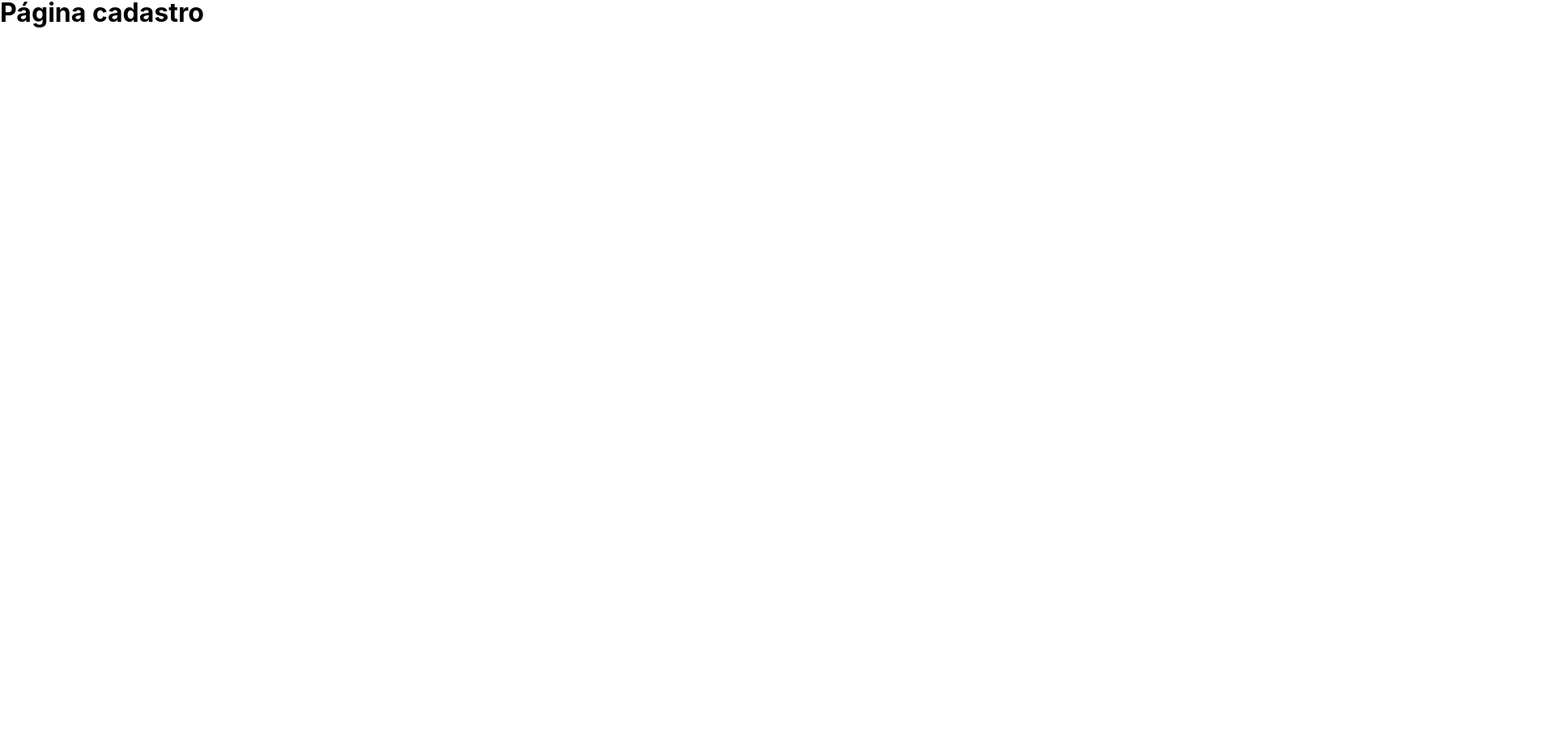
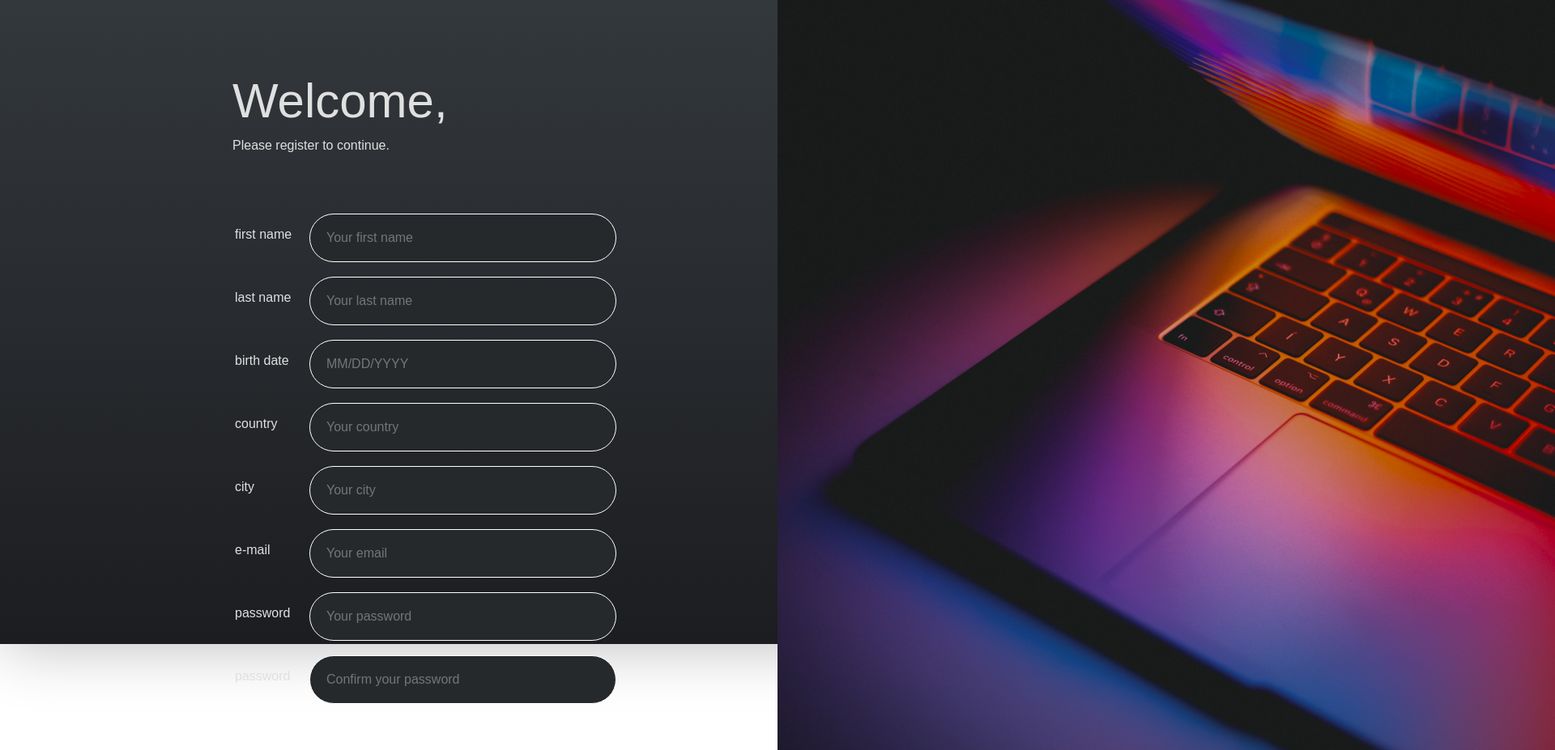
Before and after one commit to isabeckmann/weekly-planner, a React (Create React App) app in the folder task/: page /signup in a window 1280 px wide. Shown: the part 4-931 px from the top of the page at 81% size, 1920 px wide, since content can reach past the window. Before the commit the page ends 800 px from the top, so only its background shows below. Built offline with nearby package versions, Linux system fonts and the light colour scheme.

Commit message:
visual tela login e cadastro

```diff
--- a/task/src/pages/LogIn/index.js
+++ b/task/src/pages/LogIn/index.jsx
@@ -11,7 +11,14 @@ export default function LogIn() {
     <>
       <div className="content">
         <div className="login">
+          <h1 className="title">Welcome,</h1>
+          <p className="text">
+            To continue browsing safely, log in to the network.
+          </p>
+          <h3 className="login-text">Login</h3>
+
           <form>
+            <div>
               <input
                 className="write"
                 type="text"
@@ -27,6 +34,7 @@ export default function LogIn() {
                 value={password}
                 onChange={(e) => setPassword(e.target.value)}
               />
+            </div>
 
             <input className="button" type="submit" value="Log in" />
           </form>
--- a/task/src/pages/LogIn/login.css
+++ b/task/src/pages/LogIn/login.css
@@ -2,6 +2,61 @@
   margin: 0;
   padding: 0;
   box-sizing: border-box;
+}
+
+.title,
+.titleS {
+  position: absolute;
+  width: 273px;
+  height: 75px;
+  left: 287px;
+  font-family: "Mulish", sans-serif;
+  font-style: normal;
+  font-weight: 400;
+  font-size: 60px;
+  color: #e0e0e0;
+}
+
+.title {
+  top: 197px;
+}
+
+.titleS {
+  top: 94px;
+}
+
+.text,
+.textS {
+  position: absolute;
+  width: 301px;
+  height: 52px;
+  left: 287px;
+  font-family: "Mulish", sans-serif;
+  font-style: normal;
+  font-weight: 400;
+  font-size: 16px;
+  color: #e0e0e0;
+}
+
+.text {
+  top: 290px;
+}
+
+.textS {
+  top: 175px;
+}
+
+.login-text {
+  position: absolute;
+  width: 77px;
+  height: 38px;
+  left: 287px;
+  top: 477px;
+  font-family: "Mulish", sans-serif;
+  font-style: normal;
+  font-weight: 400;
+  font-size: 30px;
+  color: #e0e0e0;
 }
 
 .content {
@@ -34,27 +89,22 @@
 }
 
 .login {
-  width: 960px;
-  height: 100vh;
   display: flex;
   justify-content: left;
   align-items: center;
   margin-left: 285px;
+  margin-top: 333px;
 }
 
-form {
-  display: flex;
-  justify-content: center;
-  align-items: center;
-  flex-direction: column;
-  gap: 33px;
-  margin-top: 247px;
+.form {
+  position: relative;
+  margin-top: 32px;
 }
 
-.write {
+.write,
+.writeS {
   width: 379px;
   height: 60px;
-  left: 285px;
   background: #26292c;
   border: 1px solid #ffffff;
   border-radius: 50px;
@@ -63,14 +113,26 @@ form {
   font-style: normal;
   font-weight: 400;
   font-size: 16px;
-  line-height: 20px;
   color: #e0e0e0;
+  display: flex;
+  justify-content: center;
+  align-items: center;
+  flex-direction: column;
 }
 
-.button {
-  width: 379px;
+.write {
+  margin-top: 33px;
+}
+
+.writeS {
+  margin-top: 18px;
+  left: 366px;
+}
+
+.button,
+.buttonRegister {
   height: 67px;
-  top: 115px;
+  margin-top: 115px;
   background: linear-gradient(90deg, #ff2d04 0%, #c13216 100%);
   box-shadow: inset 5px 5px 15px rgba(0, 0, 0, 0.15);
   border-radius: 50px;
@@ -80,4 +142,48 @@ form {
   font-weight: 500;
   color: #fff;
   text-align: center;
+  cursor: pointer;
 }
+
+.button {
+  width: 379px;
+}
+
+.buttonRegister {
+  width: 471px;
+  margin-left: -90px;
+}
+
+.btn {
+  margin-top: -56px;
+}
+
+.signup {
+  margin-top: 250px;
+  margin-left: 17px;
+}
+
+.text-container {
+  width: 75px;
+  height: 559px;
+  display: flex;
+  flex-direction: column;
+  gap: 60px;
+  margin: 285px 0 0 290px;
+}
+
+.text-container div {
+  width: 75px;
+  height: 559px;
+  display: flex;
+  flex-direction: column;
+  margin: 0;
+}
+
+.text-container p {
+  font-family: "Mulish", sans-serif;
+  font-style: normal;
+  font-weight: 400;
+  font-size: 16px;
+  color: #e0e0e0;
+}
--- a/task/src/pages/SignUp/index.js
+++ /dev/null
@@ -1,3 +0,0 @@
-export default function LogIn() {
-  return <h1>Página cadastro</h1>;
-}
--- /dev/null
+++ b/task/src/pages/SignUp/index.jsx
@@ -0,0 +1,135 @@
+import { useState } from "react";
+import background from "../../assets/background.png";
+import logo from "../../assets/logo.png";
+
+export default function SignUp() {
+  const [fisrtName, setFirstName] = useState("");
+  const [lastName, setLastName] = useState("");
+  const [birthdate, setBirthdate] = useState("");
+  const [country, setCountry] = useState("");
+  const [city, setCity] = useState("");
+  const [email, setEmail] = useState("");
+  const [password, setPassword] = useState("");
+  const [confirmPassword, setConfirmPassword] = useState("");
+
+  return (
+    <>
+      <div className="content">
+        <div className="text-container">
+          <div>
+            <p>first name</p>
+          </div>
+          <div>
+            <p>last name</p>
+          </div>
+          <div>
+            <p>birth date</p>
+          </div>
+          <div>
+            <p>country</p>
+          </div>
+          <div>
+            <p>city</p>
+          </div>
+          <div>
+            <p>e-mail</p>
+          </div>
+          <div>
+            <p>password</p>
+          </div>
+          <div>
+            <p>password</p>
+          </div>
+        </div>
+        <div className="signup">
+          <h1 className="titleS">Welcome,</h1>
+          <p className="textS">Please register to continue.</p>
+
+          <form>
+            <input
+              className="writeS"
+              type="text"
+              placeholder="Your first name"
+              value={fisrtName}
+              onChange={(e) => setFirstName(e.target.value)}
+            />
+
+            <input
+              className="writeS"
+              type="text"
+              placeholder="Your last name"
+              value={lastName}
+              onChange={(e) => setLastName(e.target.value)}
+            />
+
+            <input
+              className="writeS"
+              type="text"
+              placeholder="MM/DD/YYYY"
+              value={birthdate}
+              onChange={(e) => setBirthdate(e.target.value)}
+            />
+
+            <input
+              className="writeS"
+              type="text"
+              placeholder="Your country"
+              value={country}
+              onChange={(e) => setCountry(e.target.value)}
+            />
+            <input
+              className="writeS"
+              type="text"
+              placeholder="Your city"
+              value={city}
+              onChange={(e) => setCity(e.target.value)}
+            />
+
+            <input
+              className="writeS"
+              type="text"
+              placeholder="Your email"
+              value={email}
+              onChange={(e) => setEmail(e.target.value)}
+            />
+
+            <input
+              className="writeS"
+              type="password"
+              placeholder="Your password"
+              value={password}
+              onChange={(e) => setPassword(e.target.value)}
+            />
+
+            <input
+              className="writeS"
+              type="password"
+              placeholder="Confirm your password"
+              value={confirmPassword}
+              onChange={(e) => setConfirmPassword(e.target.value)}
+            />
+
+            <div className="btn">
+              <input
+                className="buttonRegister"
+                type="submit"
+                value="Register Now"
+              />
+            </div>
+          </form>
+        </div>
+
+        <div className="container">
+          <div
+            className="backgroundImage"
+            style={{ backgroundImage: `url(${background})` }}
+          >
+            <div>
+              <img className="logo" src={logo} alt="logo Compass Uol" />
+            </div>
+          </div>
+        </div>
+      </div>
+    </>
+  );
+}
```
Lines whose indentation alone changed are shown as unchanged.
